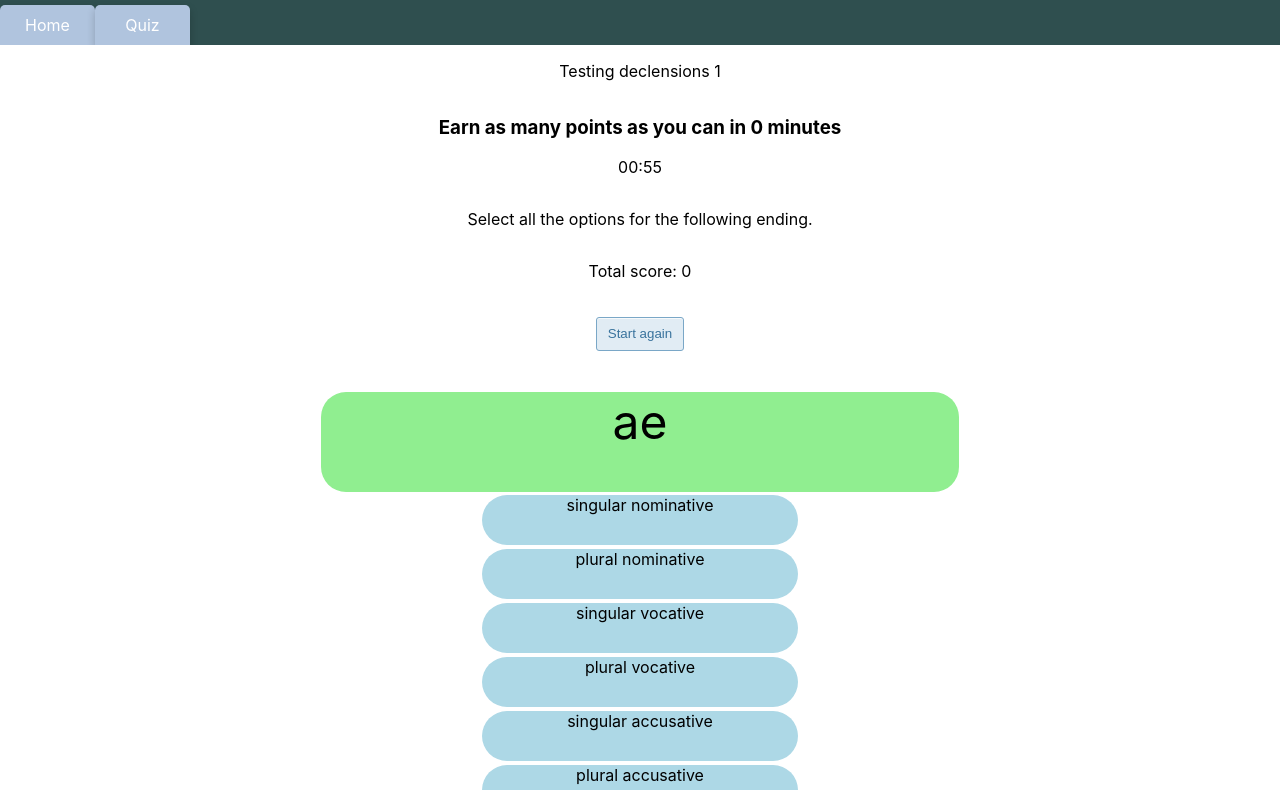
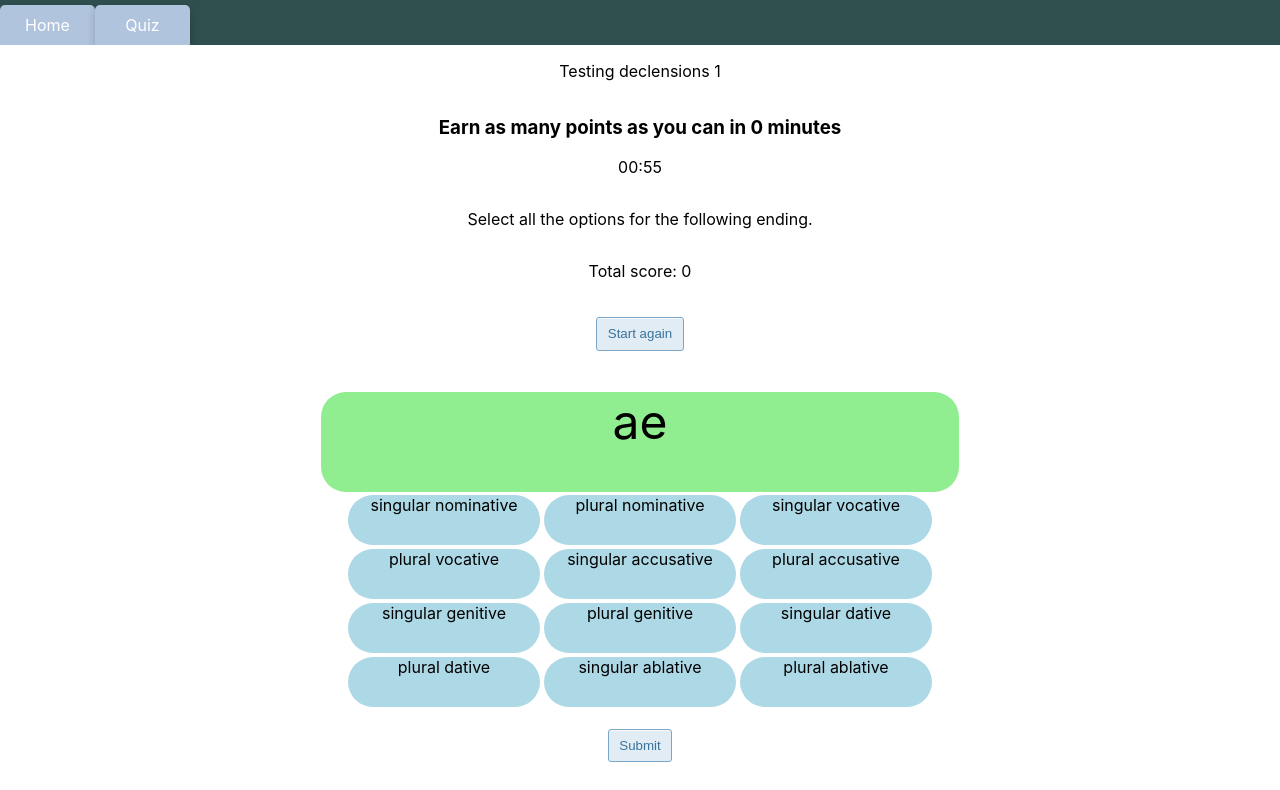
Before and after one commit to HapaxHypatia/accidence-tester, a React (Create React App) app: page /#/quizpage/1/1/1 in a window 1280 px wide. Shown: the top 790 px of the page. Built offline with nearby package versions, Linux system fonts and the light colour scheme.

Commit message:
Reduce answer option size

```diff
--- a/src/pages/quizpage.css
+++ b/src/pages/quizpage.css
@@ -21,7 +21,7 @@
 
 .option{
     background-color: lightblue;
-    width: 49.5%;
+    width: 30%;
     height: 50px;
     margin: 2px;
     border-radius: 25px;
```
